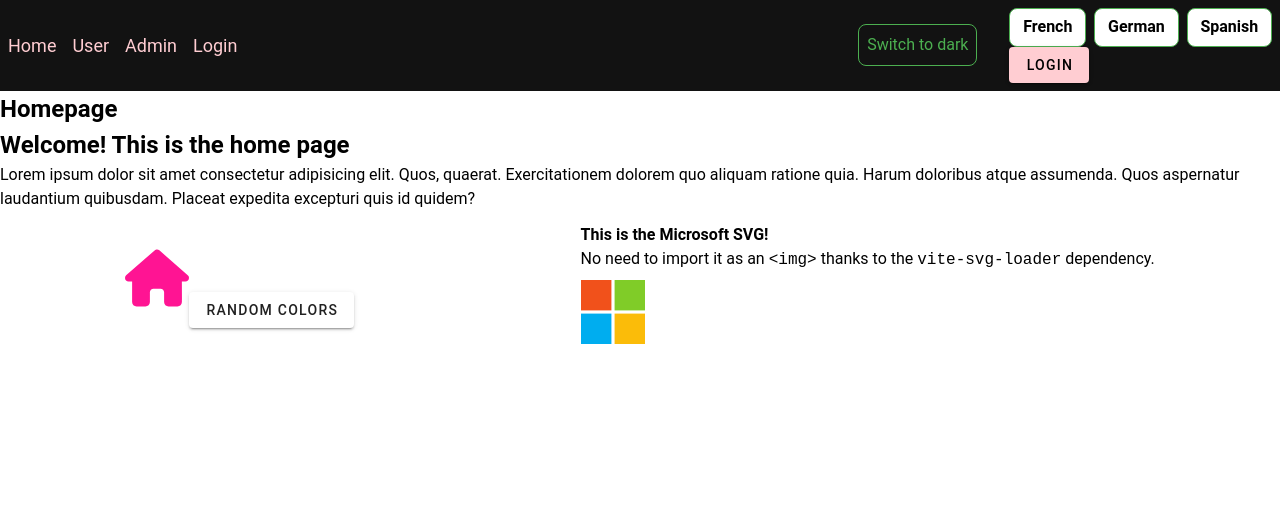
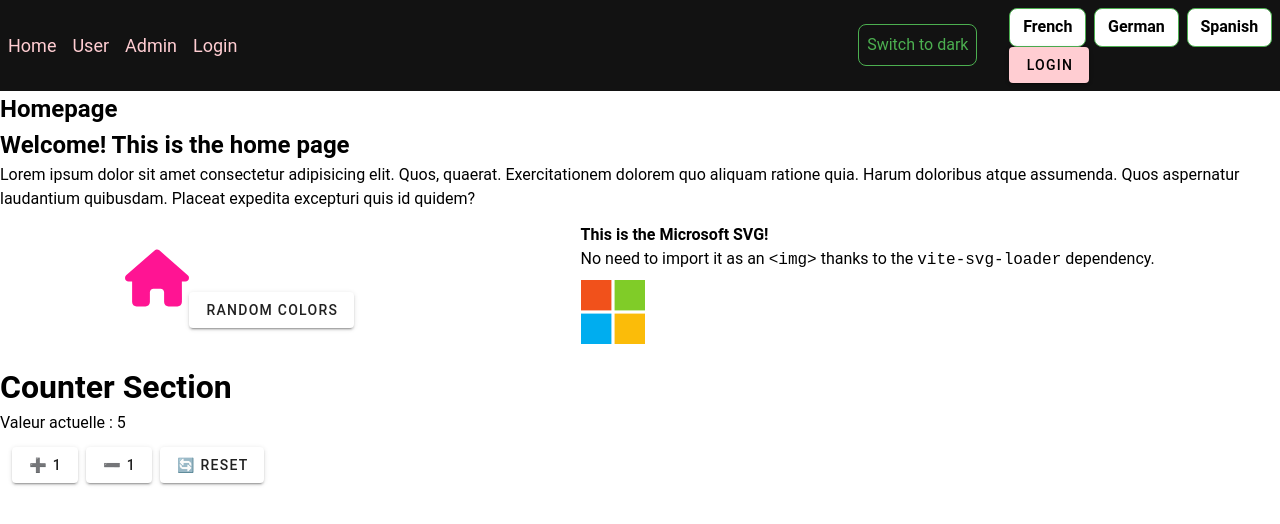
Before and after one commit to Louis-Gonzalez/starterPack, a Nuxt app: page / in a window 1280 px wide. Shown: the top 524 px of the page. Built offline with nearby package versions, Linux system fonts and the light colour scheme.

Commit message:
ADD use composable counter

```diff
--- a/pages/index.vue
+++ b/pages/index.vue
@@ -21,6 +21,9 @@ const changeColor = () => {
   const randomIndex = Math.floor(Math.random() * colorSvg.length);
   currentColor.value = colorSvg[randomIndex];
 };
+
+/// counter composable
+const { count, increment, decrement, reset } = useCounter(5)
 </script>
 
 <template>
@@ -52,6 +55,19 @@ const changeColor = () => {
       </div>
     </div>
   </section>
+  <div class="p-4">
+    <h1>Counter Section</h1>
+    <p>Valeur actuelle : {{ count }}</p>
+
+    <div class="d-flex align-center ma-1 pa-2 ga-2">
+      <v-btn @click="increment">➕ 1</v-btn>
+      <v-btn @click="decrement">➖ 1</v-btn>
+      <v-btn @click="reset">🔄 Reset</v-btn>
+    </div>
+  </div>
+  <section id="counter-composable">
+
+  </section>
 </template>
 
 <style scoped>
```
